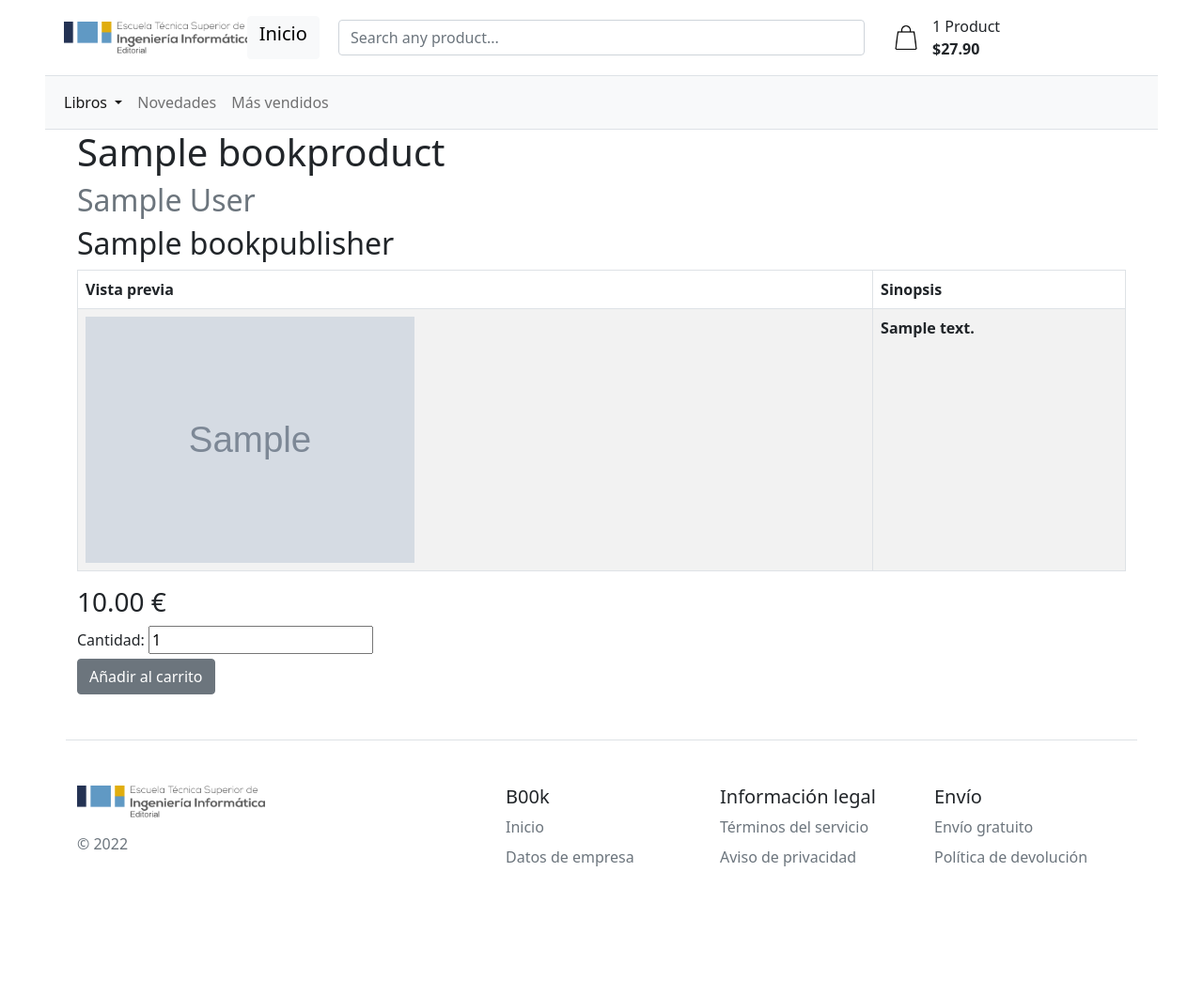
After one commit to PGPI-2022-G3-12/b00k, a Django app: page /store/1/ in a window 1280 px wide. The commit adds this page. Shown: the whole page at 94% size. Run offline with Django 4.2, Linux system fonts and the light colour scheme; tables that the repository leaves empty hold one stand-in row (values such as "Sample post"); grey boxes marked "Sample" are stand-in pictures; lists and menus that the app fills with data are empty.

Commit message:
fix: Add missing templates

```diff
--- a/b00k/store/templates/catalog.html
+++ b/b00k/store/templates/catalog.html
@@ -48,7 +48,7 @@
                         </button>
                         <ul class="dropdown-menu">
                             <li><a class="dropdown-item" id="sort-price-asc" href="?nProducts={{nProducts}}&sortBy=price">Precio Ascendente</a></li>
-                            <li><a class="dropdown-item" id="sort-price-desc" href="?nProducts={{nProducts}}&sortBy=price">Precio Descendente</a></li>
+                            <li><a class="dropdown-item" id="sort-price-desc" href="?nProducts={{nProducts}}&sortBy=-price">Precio Descendente</a></li>
                             <li><a class="dropdown-item" id="sort-title" href="?nProducts={{nProducts}}&sortBy=title">Título</a></li>
                         </ul>
                     </div>
--- /dev/null
+++ b/b00k/store/templates/single.html
@@ -0,0 +1,31 @@
+{% extends 'base.html' %}
+
+{% block content %}
+    <div class="container">
+        <h1>{{product.title}}</h1>
+        <h2 class="text-secondary">{{product.author}}</h2>
+        <h2 class="text-dark">{{product.editorial}}</h2>
+
+        <table class="table table-bordered table-striped">
+            <thead>
+                <tr>
+                    <th>Vista previa</th>
+                    <th>Sinopsis</th>
+                </tr>
+            </thead>
+            <tbody>
+                <tr>
+                    <th><img src="{{BASE_URL}}/media/{{ product.picture }}" width="350"></th>
+                    <th>{{product.description}}</th>
+                </tr>
+            </tbody>
+        </table>
+        <h3>{{product.price}} €</h3>
+        <div class="form-inline " style="width: 22rem;">
+            <label class="form-label" for="typeNumber">Cantidad:</label>
+            <input value="1" max="{{product.stock}}" type="number" id="typeNumber"class="form-control-inline" />
+        </div>
+        <button type="button" class="btn btn-secondary">A&ntildeadir al carrito</button>
+
+    </div>
+{% endblock %}
```
Also changed, not shown: b00k/store/templates/list.html (added, +22 -0 lines).
